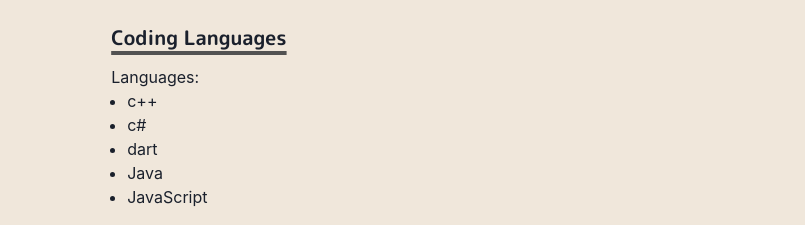
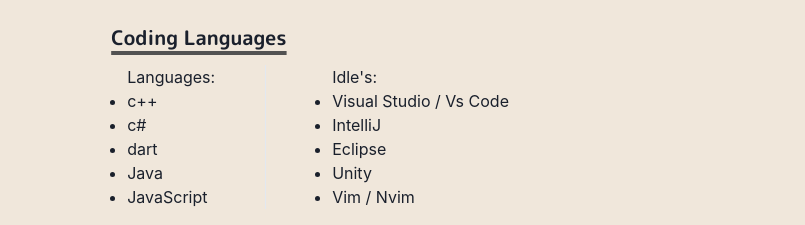
Before and after one commit to Telmiyo/telmiyo-homepage, a Next.js app: page / in a window 1280 px wide. Shown: the part 707-932 px from the top of the page, without its empty margins (242-1047 px from the left). Built offline with nearby package versions, Linux system fonts and the light colour scheme.

Commit message:
Update index.js

```diff
--- a/pages/index.js
+++ b/pages/index.js
@@ -10,6 +10,8 @@
   Link,
   ListItem,
   UnorderedList,
+  HStack,
+  StackDivider,
   Icon
 } from "@chakra-ui/react"
 import Paragraph from '../components/paragraph'
@@ -100,23 +102,24 @@
 				<Heading as="h3" variant="section-title">
 				 Coding Languages
 				</Heading>
+				<HStack spacing='50px' divider={<StackDivider borderColor='gray.200'/>}>
+		<UnorderedList>
 				<span>Languages:</span>
-		<UnorderedList mb={3}>
 		 <ListItem>c++</ListItem>
 		<ListItem>c#</ListItem>
 		<ListItem>dart</ListItem>
 		<ListItem>Java</ListItem>
 		<ListItem>JavaScript</ListItem>
 		</UnorderedList>
-				<span>Idle&apos;s:</span>
-		<UnorderedList>
+						<UnorderedList>
+								<span>Idle&apos;s:</span>
 						<ListItem>Visual Studio / Vs Code</ListItem>
 						<ListItem>IntelliJ</ListItem>
 						<ListItem>Eclipse</ListItem>
 						<ListItem>Unity</ListItem>
 						<ListItem>Vim / Nvim</ListItem>
 			</UnorderedList>
-
+				</HStack>
 				</Section>
 
 		<Section delay={0.3}>
```
